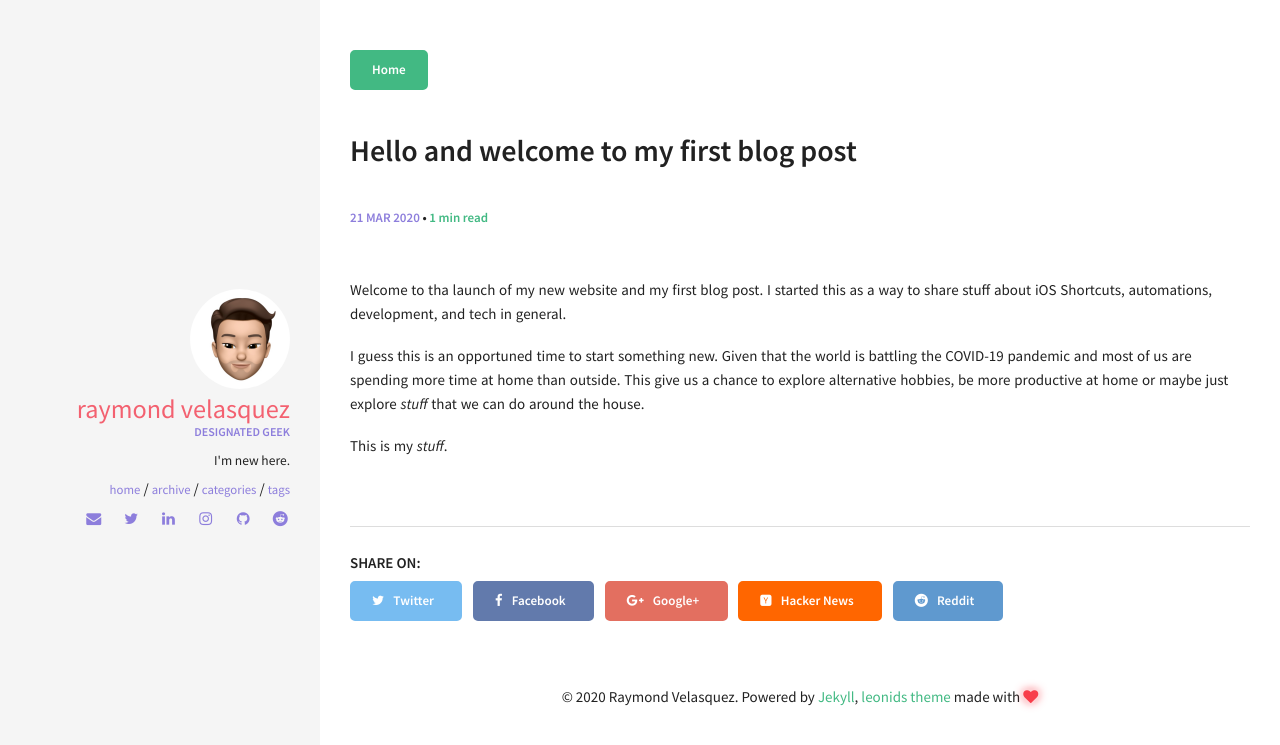
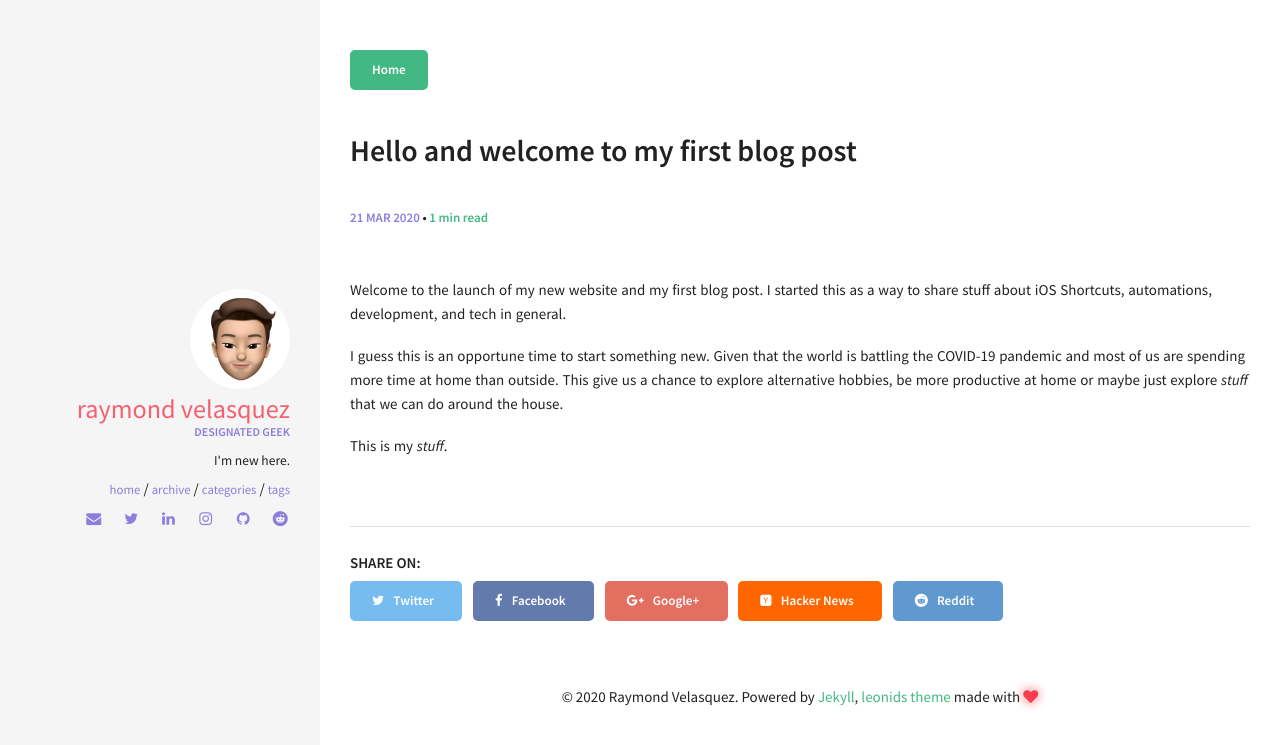
Before and after one commit to supermamon/supermamon.github.io, a Jekyll site: the page built from _posts/2020-03-21-hello-and-welcome-to-my-first-blog-post.md, in a window 1280 px wide. Shown: the top 745 px of the page. Built offline with Jekyll 4.4.1, drawn with Linux system fonts in a browser that asks for light colours.

Commit message:
spelling

```diff
--- a/_posts/2020-03-21-hello-and-welcome-to-my-first-blog-post.md
+++ b/_posts/2020-03-21-hello-and-welcome-to-my-first-blog-post.md
@@ -5,11 +5,11 @@ categories: [welcome]
 tags: welcome
 comments: false
 ---
-Welcome to tha launch of my new website and my first blog post.
+Welcome to the launch of my new website and my first blog post.
 I started this as a way to share stuff about iOS Shortcuts, automations, development, and tech in general.
 
 <!--more-->
 
-I guess this is an opportuned time to start something new. Given that the world is battling the COVID-19 pandemic and most of us are spending more time at home than outside. This give us a chance to explore alternative hobbies, be more productive at home or maybe just explore *stuff* that we can do around the house.
+I guess this is an opportune time to start something new. Given that the world is battling the COVID-19 pandemic and most of us are spending more time at home than outside. This give us a chance to explore alternative hobbies, be more productive at home or maybe just explore *stuff* that we can do around the house.
 
 This is my *stuff*.
```
